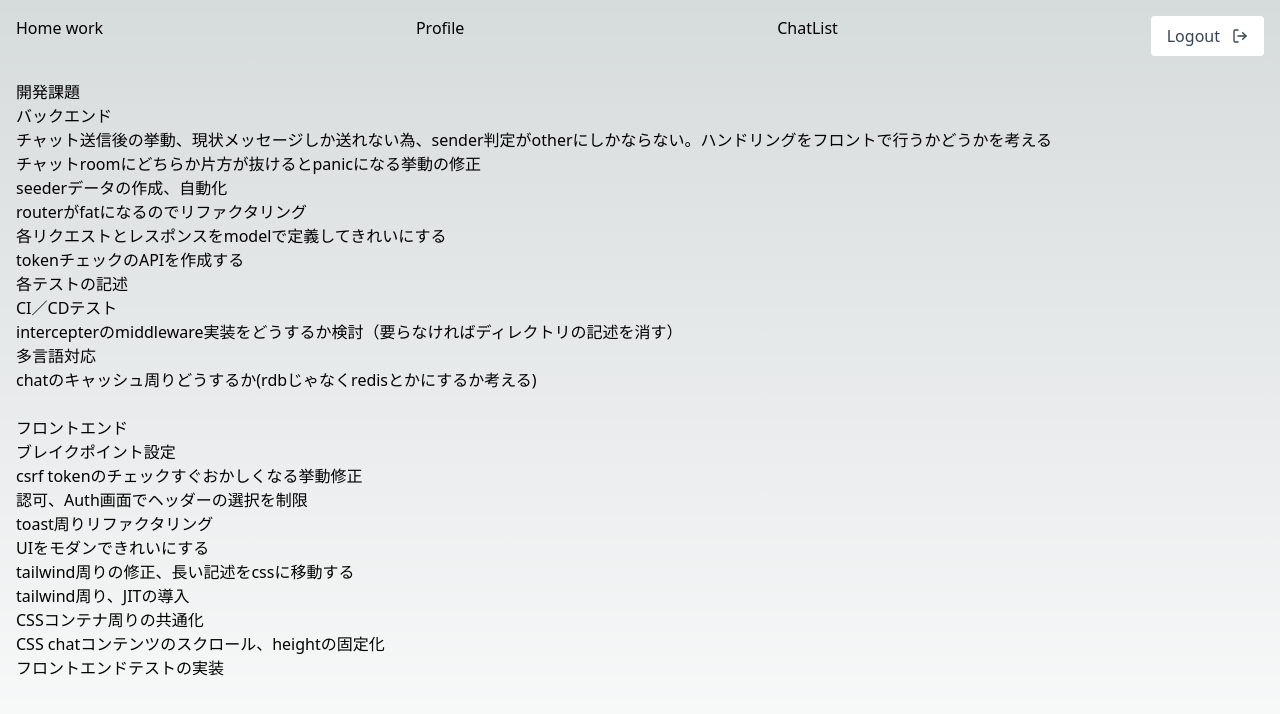
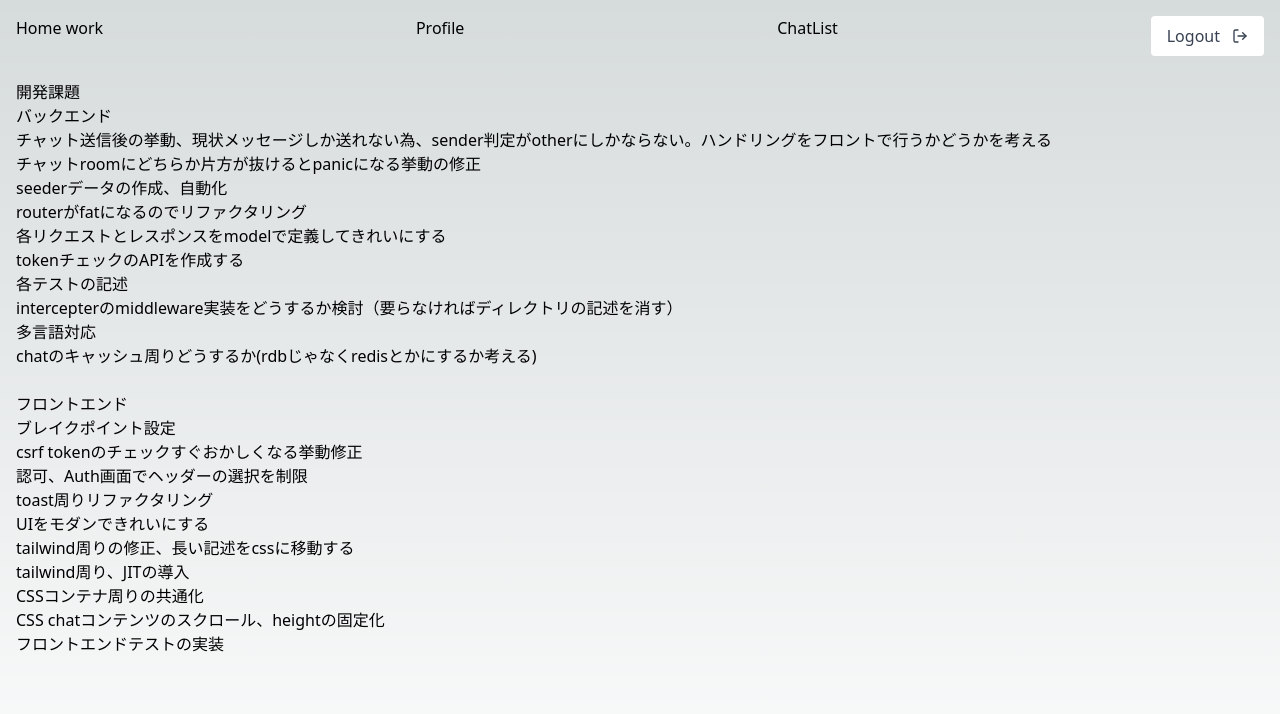
Before and after one commit to hiroky1983/homework-client, a Next.js app: page /top in a window 1280 px wide. Shown: the top 714 px of the page. Built offline with nearby package versions, Linux system fonts and the light colour scheme; no server answers.

Commit message:
Todoの更新

```diff
--- a/src/screens/TopScreen.tsx
+++ b/src/screens/TopScreen.tsx
@@ -22,7 +22,6 @@ export const TopScreen = () => {
         <li>各リクエストとレスポンスをmodelで定義してきれいにする</li>
         <li>tokenチェックのAPIを作成する</li>
         <li>各テストの記述</li>
-        <li>CI／CDテスト</li>
         <li>
           intercepterのmiddleware実装をどうするか検討（要らなければディレクトリの記述を消す）
         </li>
```
